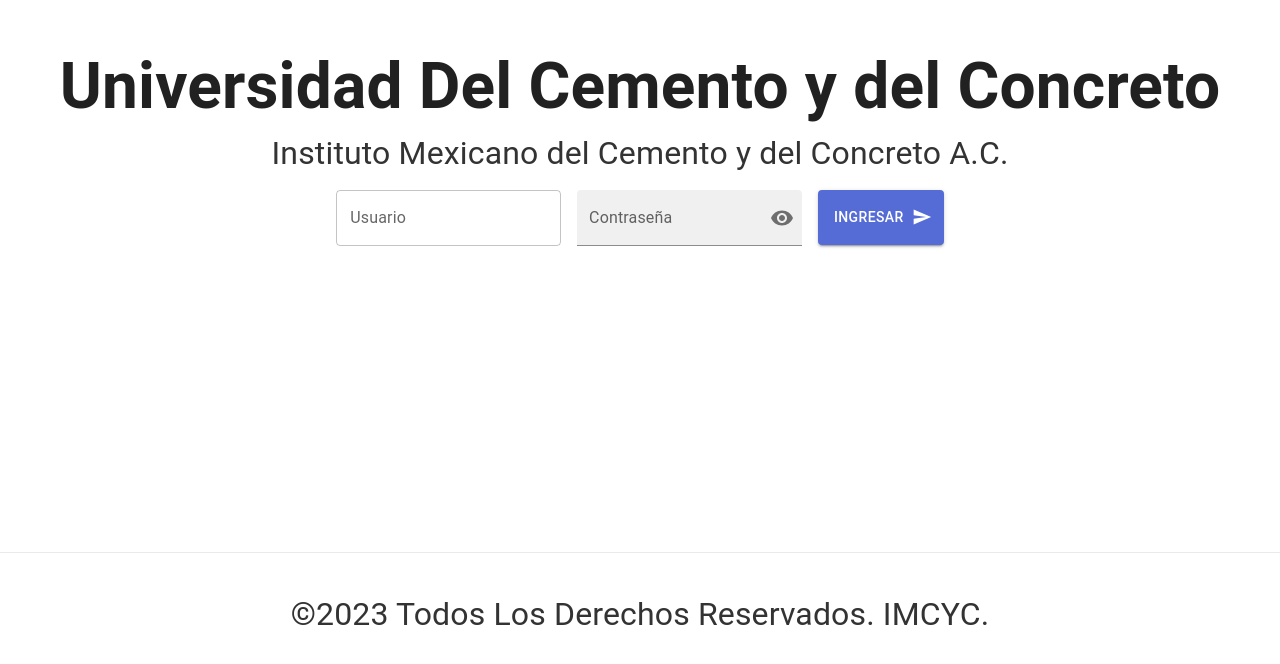
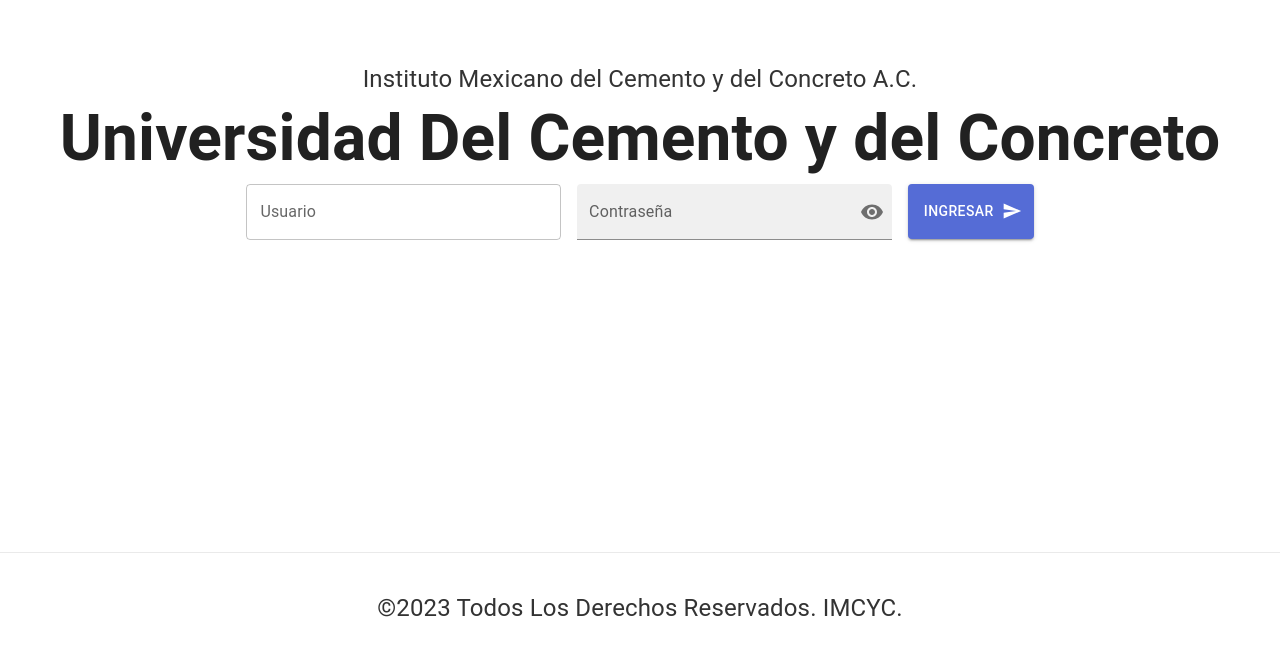
Before and after one commit to axelobscura/universidadcyc, a Next.js app: page / in a window 1280 px wide. Shown: the part 248-912 px from the top of the page. Built offline with nearby package versions, Linux system fonts and the light colour scheme.

Commit message:
test font

```diff
--- a/pages/components/Layout.js
+++ b/pages/components/Layout.js
@@ -11,7 +11,7 @@
         <link rel="icon" href="/favicon.ico" />
         <meta name="description" content="Universidad del Cemento y del Concreto - Instituto Mexicano del Cemento y del Concreto A.C." />
         <link rel="preconnect" href="https://fonts.googleapis.com"/>
-        <link rel="preconnect" href="https://fonts.gstatic.com" crossorigin/>
+        <link rel="preconnect" href="https://fonts.gstatic.com" crossOrigin="true"/>
         <link href="https://fonts.googleapis.com/css2?family=Teko:wght@300;700&display=swap" rel="stylesheet"></link>
       </Head>
 
--- a/pages/index.js
+++ b/pages/index.js
@@ -27,12 +27,12 @@
     <Layout>
       <div className={styles.container}>
         <main className={styles.main}>
+          <p>Instituto Mexicano del Cemento y del Concreto A.C.</p>
           <h1 className={styles.title}>Universidad Del Cemento y del Concreto</h1>
-          <p>Instituto Mexicano del Cemento y del Concreto A.C.</p>
           <Box
             component="form"
             sx={{
-              '& > :not(style)': { m: 1, width: '25ch' },
+              '& > :not(style)': { m: 1, width: '35ch' },
             }}
             noValidate
             autoComplete="off"
--- a/styles/globals.css
+++ b/styles/globals.css
@@ -19,7 +19,7 @@
 
 p {
   color: #333;
-  font-size: 2rem;
+  font-size: 1.5rem;
   padding: 5px;
   margin: 0;
 }
```
